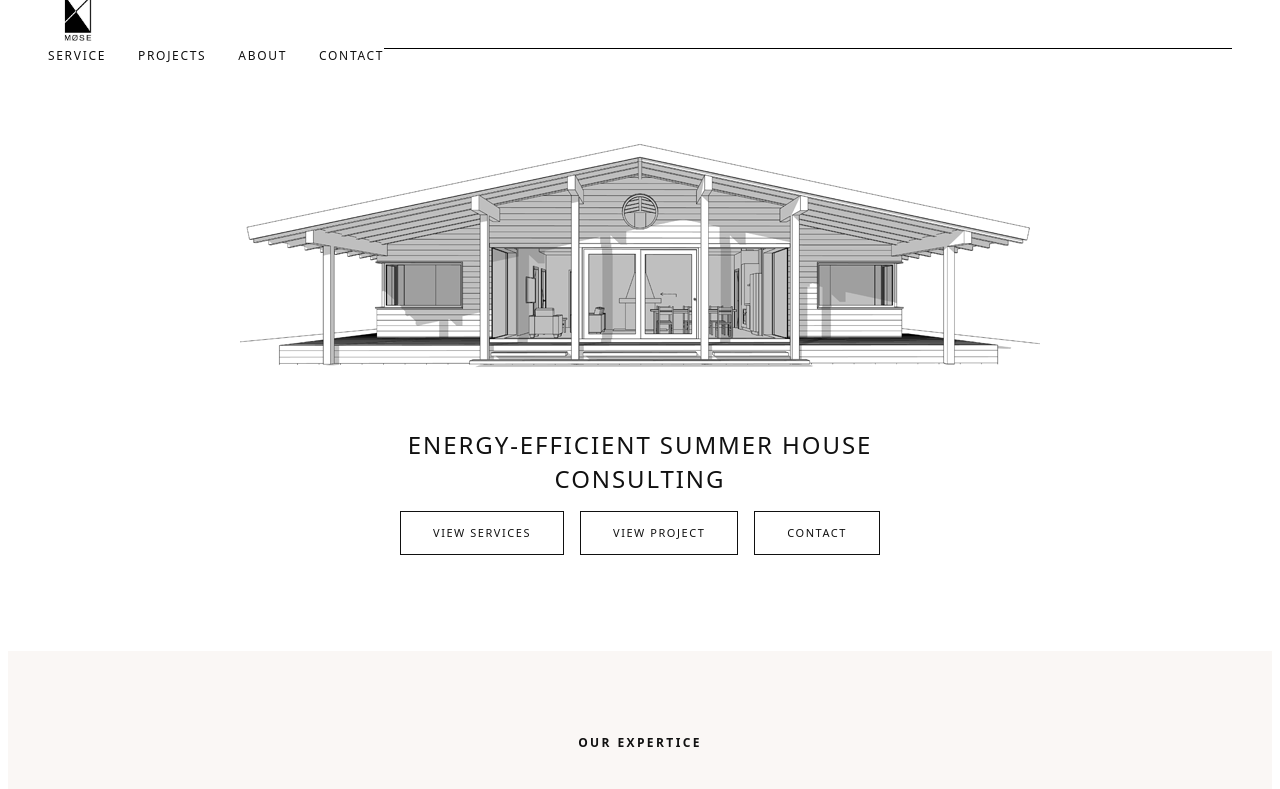
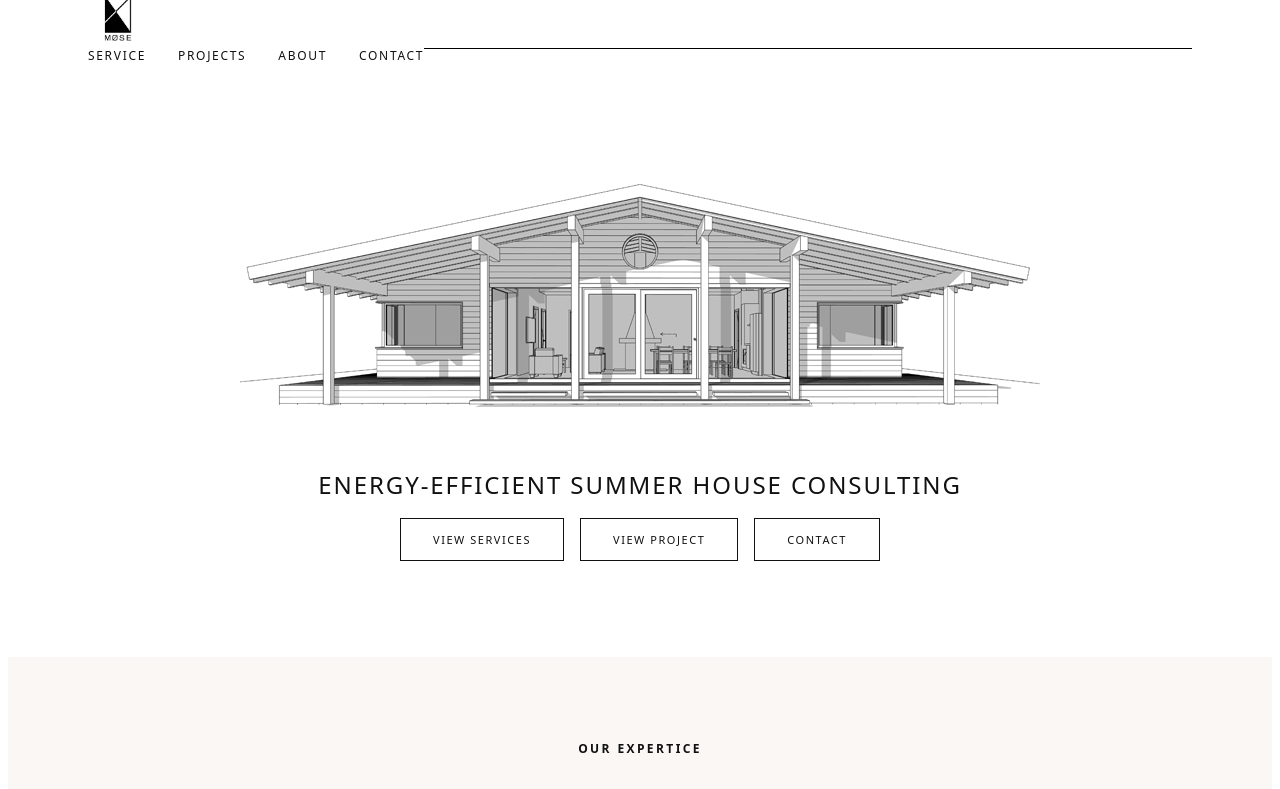
Before and after one commit to Leed131/M-SE, a plain HTML site: page index.html in a window 1280 px wide. Shown: the top 789 px of the page. Drawn offline with Linux system fonts and the light colour scheme.

Commit message:
Increase padding in styles for header and hero sections

```diff
--- a/styles.css
+++ b/styles.css
@@ -36,7 +36,7 @@ img {
   display: flex;
   align-items: center;        /* центрируем лого и меню по вертикали */
   justify-content: space-between;
-  padding: 0 40px;            /* боковые отступы */
+  padding: 0 80px;            /* боковые отступы */
   position: relative;
   box-sizing: border-box;
 }
@@ -82,7 +82,7 @@ img {
 /* ========== HERO ========== */
 
 .hero {
-  padding: 40px 40px 96px;
+  padding: 80px 80px 96px;
   text-align: center;
 }
 
@@ -106,7 +106,7 @@ img {
   text-transform: uppercase;
   letter-spacing: 0.08em;
   line-height: 1.4;
-  max-width: 600px;
+  max-width: 800px;
   margin: 0 auto 16px;
 }
 
```
